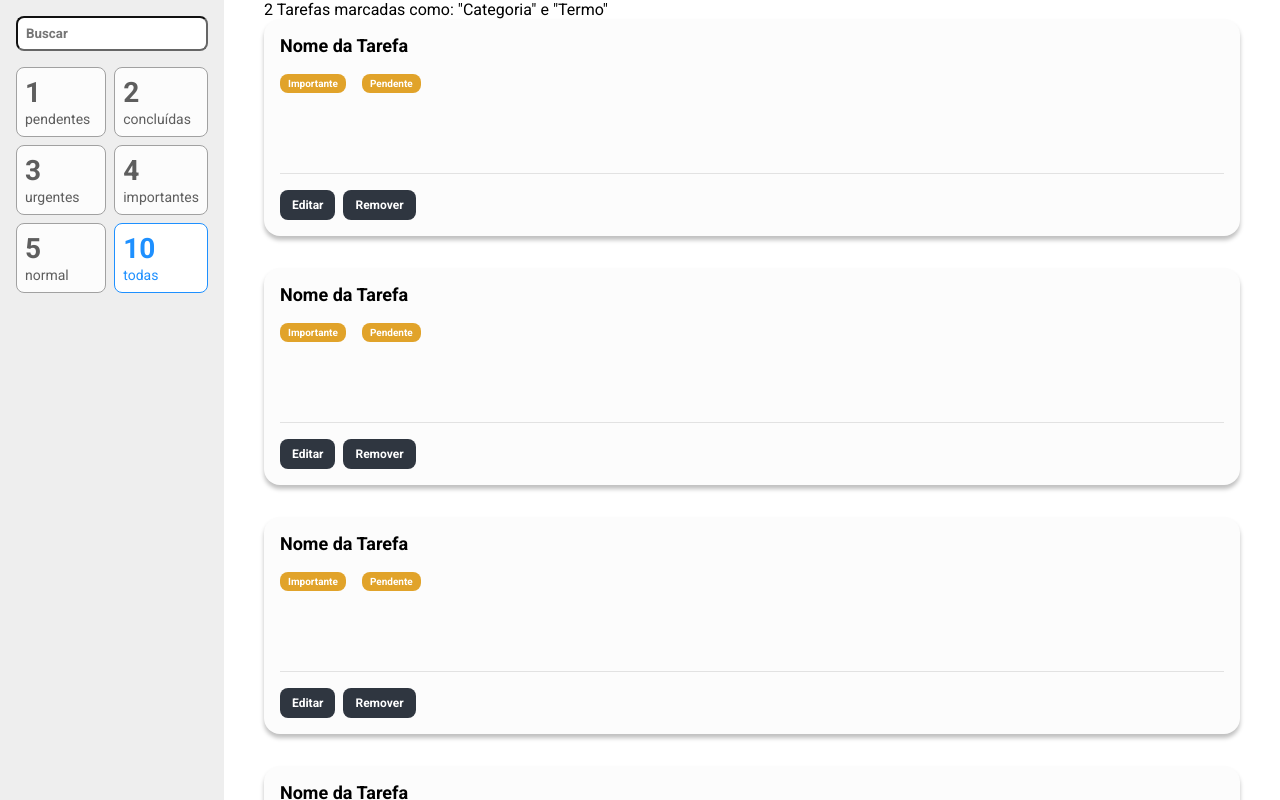
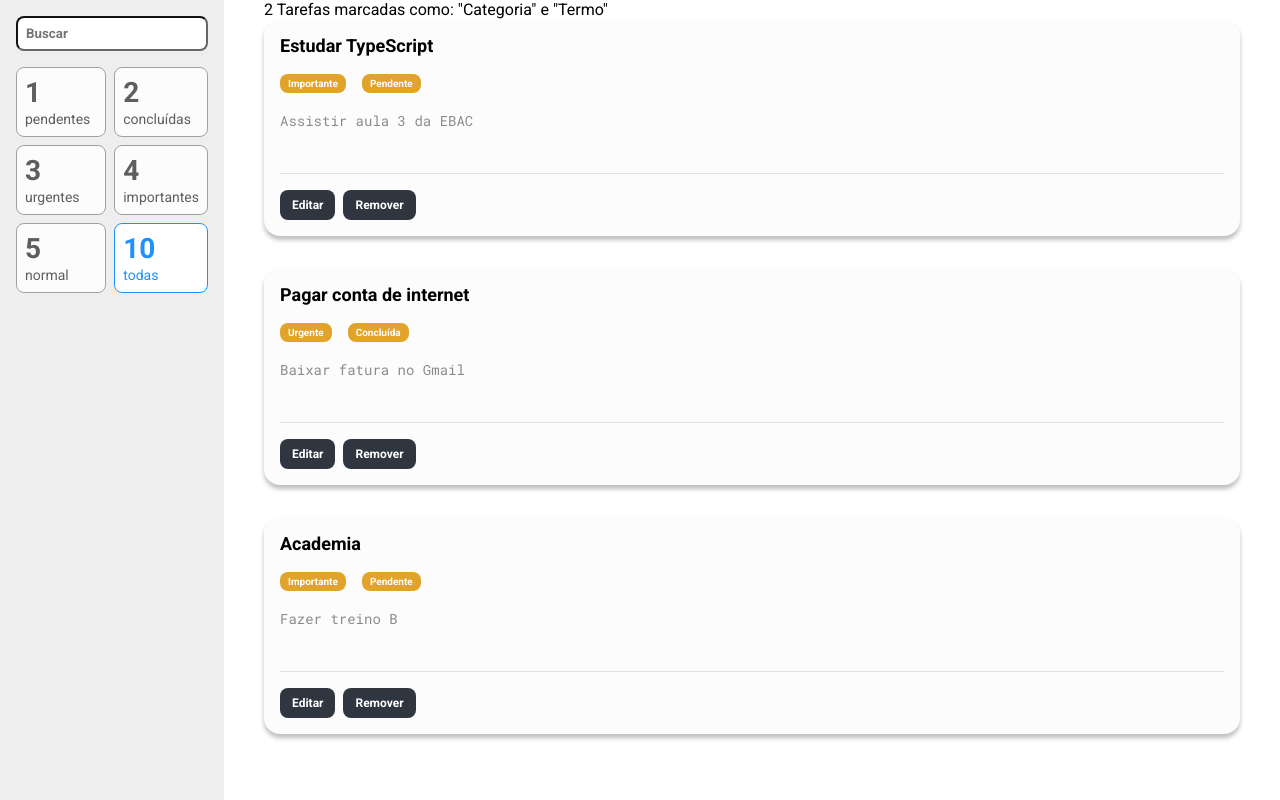
Before and after one commit to ystanz/project_todo-list, a React (Vite) app: page / in a window 1280 px wide. Built offline with nearby package versions, Linux system fonts and the light colour scheme.

Commit message:
feat: add state management, componentize buttons and pass props

```diff
--- a/src/components/Task/index.tsx
+++ b/src/components/Task/index.tsx
@@ -1,16 +1,37 @@
+import { useState } from 'react'
 import * as S from './style'
 
-const Task = () => (
+type Props = {
+  title: string
+  priority: string
+  status: string
+  description: string
+}
+
+const Task = ({ description, priority, status, title }: Props) => {
+  const [isEditing, setIsEditing] = useState(false)
+
+  return (
     <S.Card>
-    <S.Title>Nome da Tarefa</S.Title>
-    <S.Tag>Importante</S.Tag>
-    <S.Tag>Pendente</S.Tag>
-    <S.Description />
+      <S.Title>{title}</S.Title>
+      <S.Tag>{priority}</S.Tag>
+      <S.Tag>{status}</S.Tag>
+      <S.Description value={description} />
       <S.ActionBar>
-      <S.Button>Editar</S.Button>
+        {isEditing ? (
+          <>
+            <S.Button>Salvar</S.Button>
+            <S.Button onClick={() => setIsEditing(false)}>Cancelar</S.Button>
+          </>
+        ) : (
+          <>
+            <S.Button onClick={() => setIsEditing(true)}>Editar</S.Button>
             <S.Button>Remover</S.Button>
+          </>
+        )}
       </S.ActionBar>
     </S.Card>
   )
+}
 
 export default Task
--- a/src/containers/TasksList/index.tsx
+++ b/src/containers/TasksList/index.tsx
@@ -1,25 +1,40 @@
 import Task from '../../components/Task'
 import { Container } from './styles'
 
+const tasks = [
+  {
+    title: 'Estudar TypeScript',
+    description: 'Assistir aula 3 da EBAC',
+    priority: 'Importante',
+    status: 'Pendente'
+  },
+  {
+    title: 'Pagar conta de internet',
+    description: 'Baixar fatura no Gmail',
+    priority: 'Urgente',
+    status: 'Concluída'
+  },
+  {
+    title: 'Academia',
+    description: 'Fazer treino B',
+    priority: 'Importante',
+    status: 'Pendente'
+  }
+]
 const TasksList = () => (
   <Container>
     <p>2 Tarefas marcadas como: &quot;Categoria&quot; e &quot;Termo&quot;</p>
     <ul>
-      <li>
-        <Task />
-      </li>
-      <li>
-        <Task />
-      </li>
-      <li>
-        <Task />
-      </li>
-      <li>
-        <Task />
-      </li>
-      <li>
-        <Task />
-      </li>
+      {tasks.map((t) => (
+        <li key={t.title}>
+          <Task
+            title={t.title}
+            priority={t.priority}
+            status={t.status}
+            description={t.description}
+          />
+        </li>
+      ))}
     </ul>
   </Container>
 )
```
Lines whose indentation alone changed are shown as unchanged.
